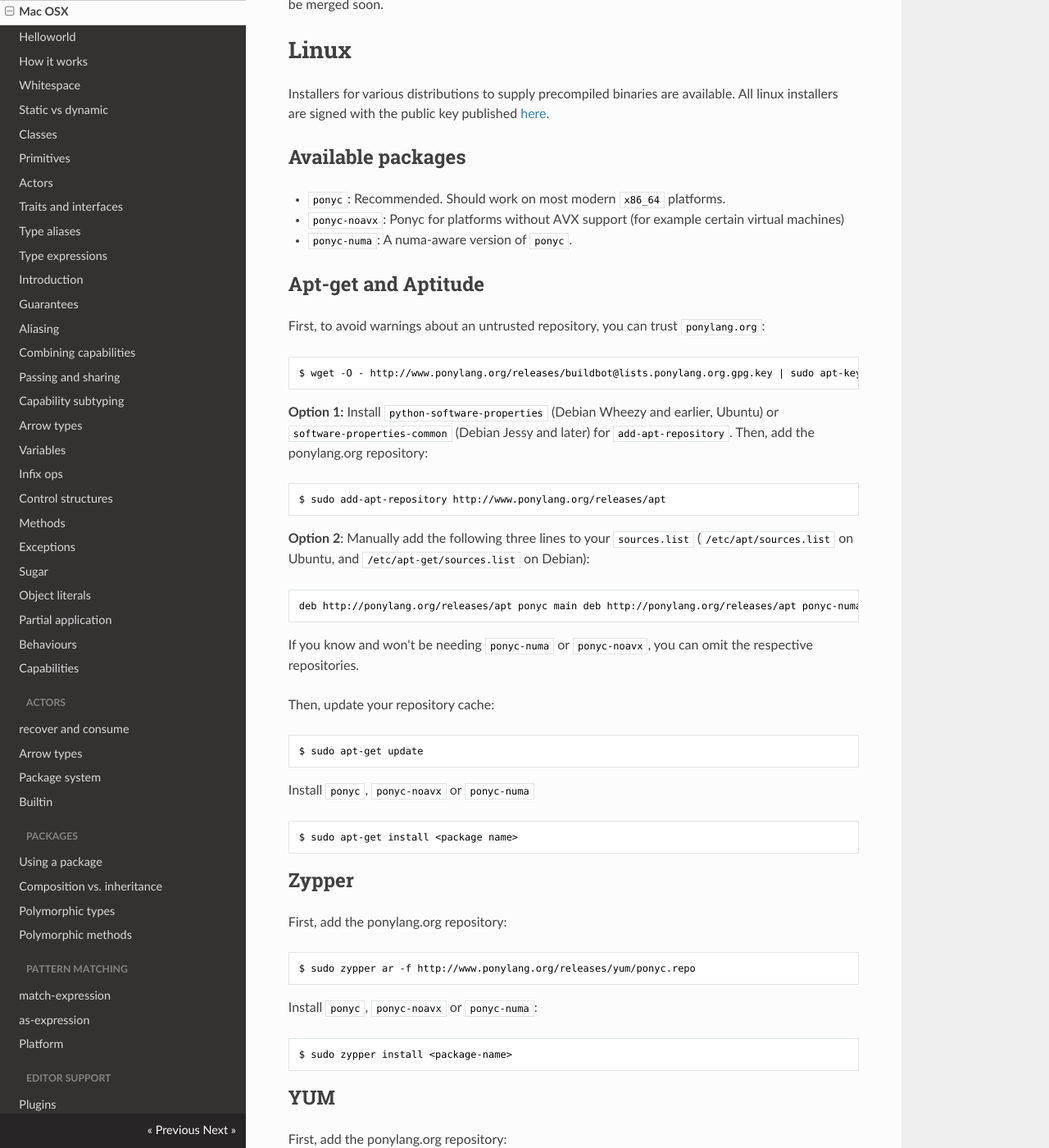
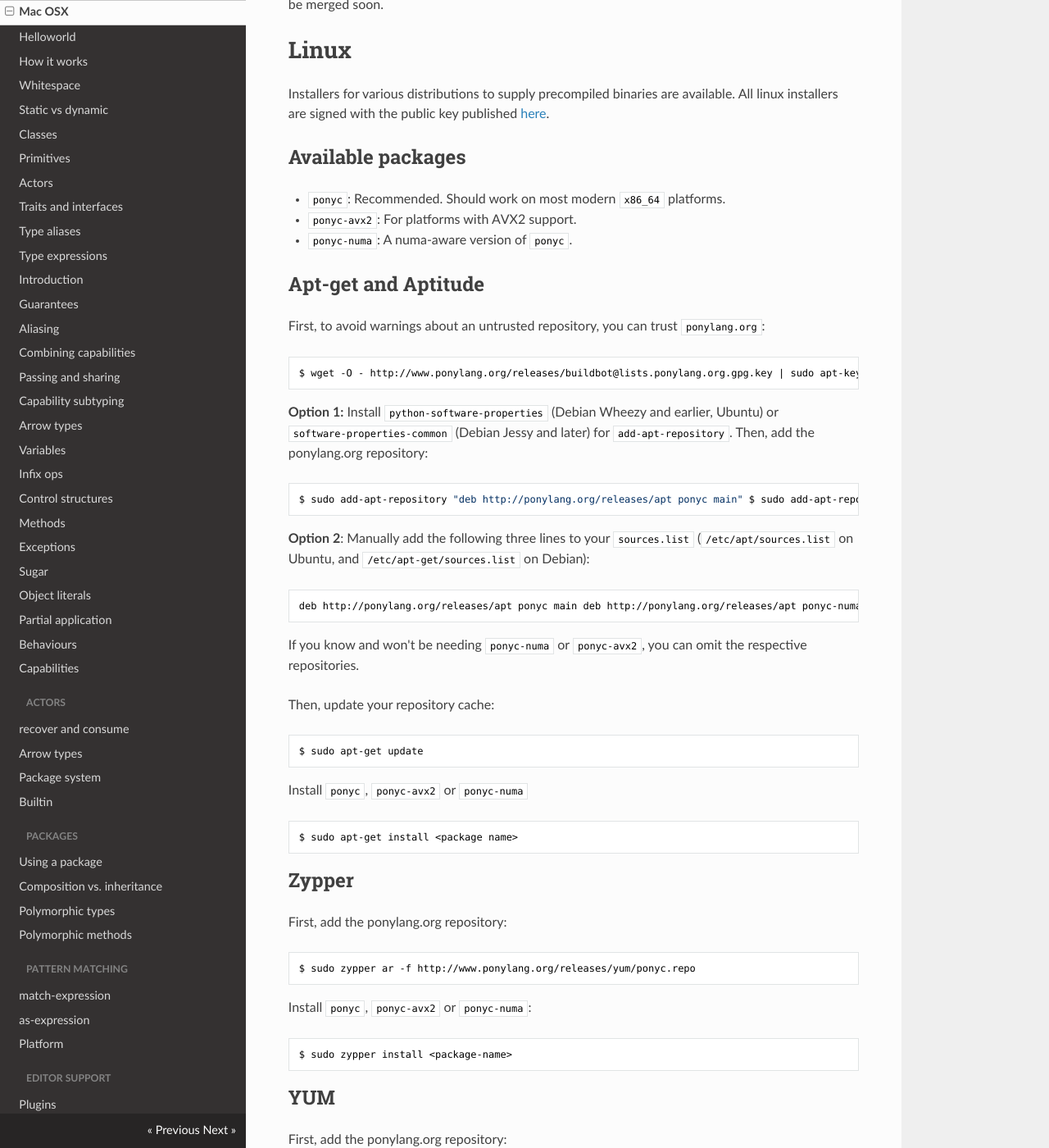
Before and after one commit to ponylang/pony-tutorial, an MkDocs documentation site: the page built from docs/getting-started/installation.md, in a window 1280 px wide and 1400 px high, scrolled down 343 px. Shown: the whole window at 82% size. Built offline with MkDocs 1.6.1, drawn with Linux system fonts in a browser that asks for light colours; nearby versions of some CDN libraries; old or Windows-style settings are respelled for this version of MkDocs; some of the changed text lies outside the part shown.

Commit message:
update installation instructions

````diff
--- a/docs/getting-started/installation.md
+++ b/docs/getting-started/installation.md
@@ -16,7 +16,7 @@ Installers for various distributions to supply precompiled binaries are availabl
 ## Available packages
 
 * ```ponyc```: Recommended. Should work on most modern ```x86_64``` platforms.
-* ```ponyc-noavx```: Ponyc for platforms without AVX support (for example certain virtual machines)
+* ```ponyc-avx2```: For platforms with AVX2 support.
 * ```ponyc-numa```: A numa-aware version of ```ponyc```.
 
 ## Apt-get and Aptitude
@@ -30,7 +30,9 @@ $ wget -O - http://www.ponylang.org/releases/buildbot@lists.ponylang.org.gpg.key
 **Option 1:** Install ```python-software-properties``` (Debian Wheezy and earlier, Ubuntu) or ```software-properties-common``` (Debian Jessy and later) for ```add-apt-repository```. Then, add the ponylang.org repository:
 
 ```bash
-$ sudo add-apt-repository http://www.ponylang.org/releases/apt
+$ sudo add-apt-repository "deb http://ponylang.org/releases/apt ponyc main"
+$ sudo add-apt-repository "deb http://ponylang.org/releases/apt ponyc-avx2 main"
+$ sudo add-apt-repository "deb http://ponylang.org/releases/apt ponyc-numa main"
 ```
 
 **Option 2**: Manually add the following three lines to your ```sources.list``` (```/etc/apt/sources.list``` on Ubuntu, and ```/etc/apt-get/sources.list``` on Debian):
@@ -38,10 +40,10 @@ $ sudo add-apt-repository http://www.ponylang.org/releases/apt
 ```bash
 deb http://ponylang.org/releases/apt ponyc main
 deb http://ponylang.org/releases/apt ponyc-numa main
-deb http://ponylang.org/releases/apt ponyc-noavx main
+deb http://ponylang.org/releases/apt ponyc-avx2 main
 ```
 
-If you know and won't be needing ```ponyc-numa``` or ```ponyc-noavx```, you can omit the respective repositories.
+If you know and won't be needing ```ponyc-numa``` or ```ponyc-avx2```, you can omit the respective repositories.
 
 Then, update your repository cache:
 
@@ -49,7 +51,7 @@ Then, update your repository cache:
 $ sudo apt-get update
 ```
 
-Install ```ponyc```, ```ponyc-noavx``` or ```ponyc-numa```
+Install ```ponyc```, ```ponyc-avx2``` or ```ponyc-numa```
 
 ```bash
 $ sudo apt-get install <package name>
@@ -63,7 +65,7 @@ First, add the ponylang.org repository:
 $ sudo zypper ar -f http://www.ponylang.org/releases/yum/ponyc.repo
 ```
 
-Install ```ponyc```, ```ponyc-noavx``` or ```ponyc-numa```:
+Install ```ponyc```, ```ponyc-avx2``` or ```ponyc-numa```:
 
 ```bash
 $ sudo zypper install <package-name>
@@ -83,7 +85,7 @@ $ sudo yum-config-manager --add-repo=http://www.ponylang.org/releases/yum/ponyc.
 $  sudo wget -O /etc/yum.repos.d/ponyc.repo http://www.ponylang.org/releases/yum/ponyc.repo
 ```
 
-Install ```ponyc```, ```ponyc-noavx``` or ```ponyc-numa```:
+Install ```ponyc```, ```ponyc-avx2``` or ```ponyc-numa```:
 
 ```bash
 $ sudo yum install <package-name>
````
